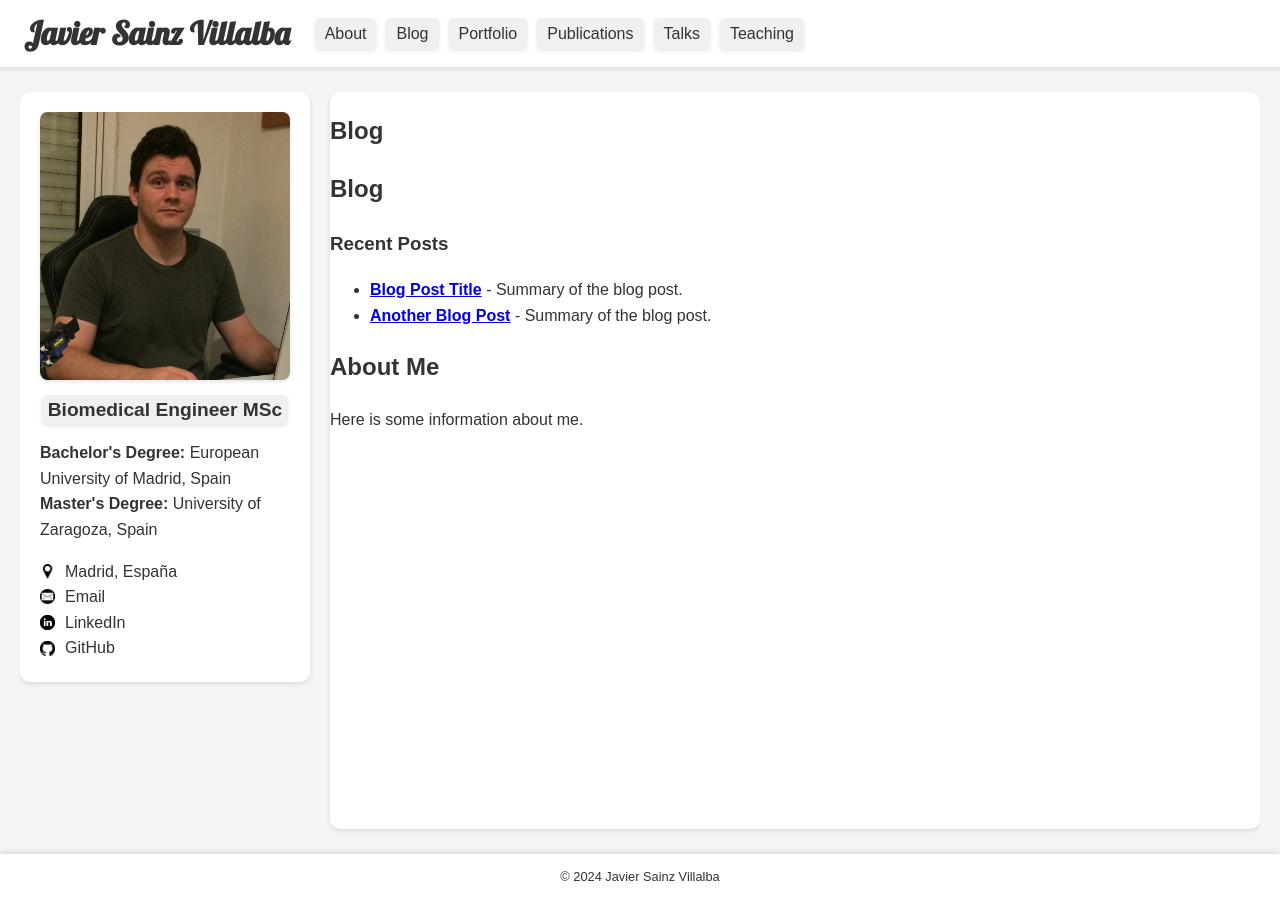
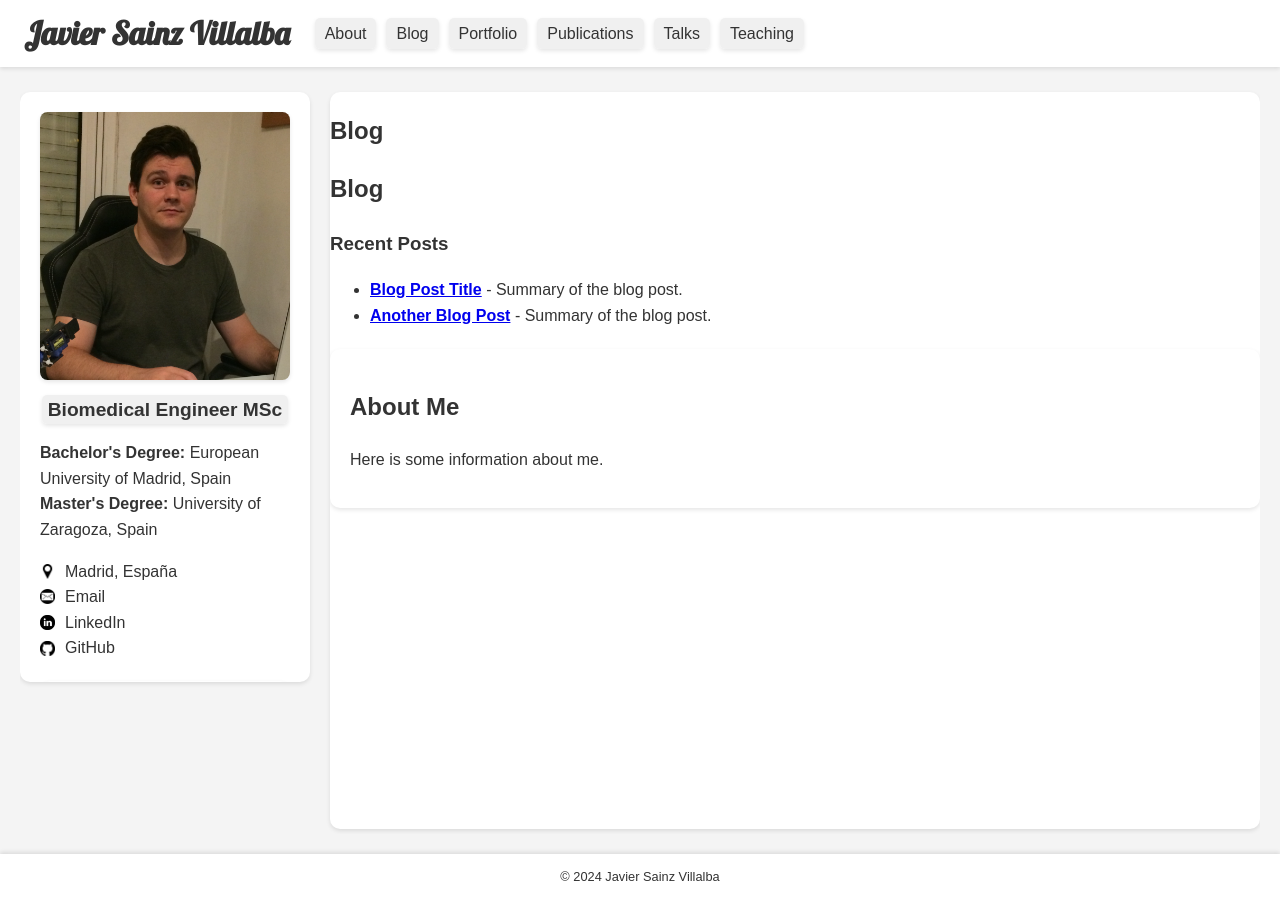
Before and after one commit to javiersainzvillalba/javiersainzvillalba.github.io, a Jekyll site: the page built from blog.md, in a window 1280 px wide. Built offline with Jekyll 4.4.1, drawn with Linux system fonts in a browser that asks for light colours.

Commit message:
Update style.css

```diff
--- a/assets/css/style.css
+++ b/assets/css/style.css
@@ -262,6 +262,15 @@ footer {
   height: auto;
 }
 
+.about-me {
+  margin-top: 20px;
+  padding: 20px;
+  background: #fff;
+  border-radius: 10px;
+  box-shadow: 0 2px 4px rgba(0, 0, 0, 0.1);
+}
+
+
 /* Media queries para diferentes tamaños de pantalla */
 @media (max-width: 1024px) {
   header {
```
